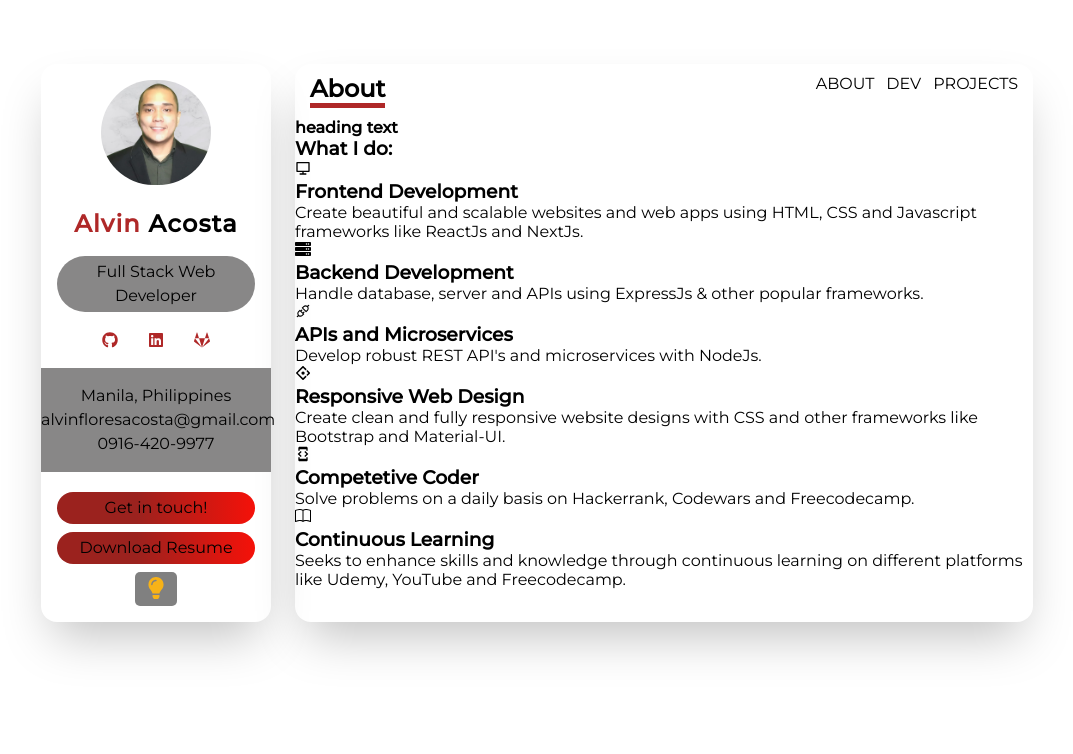
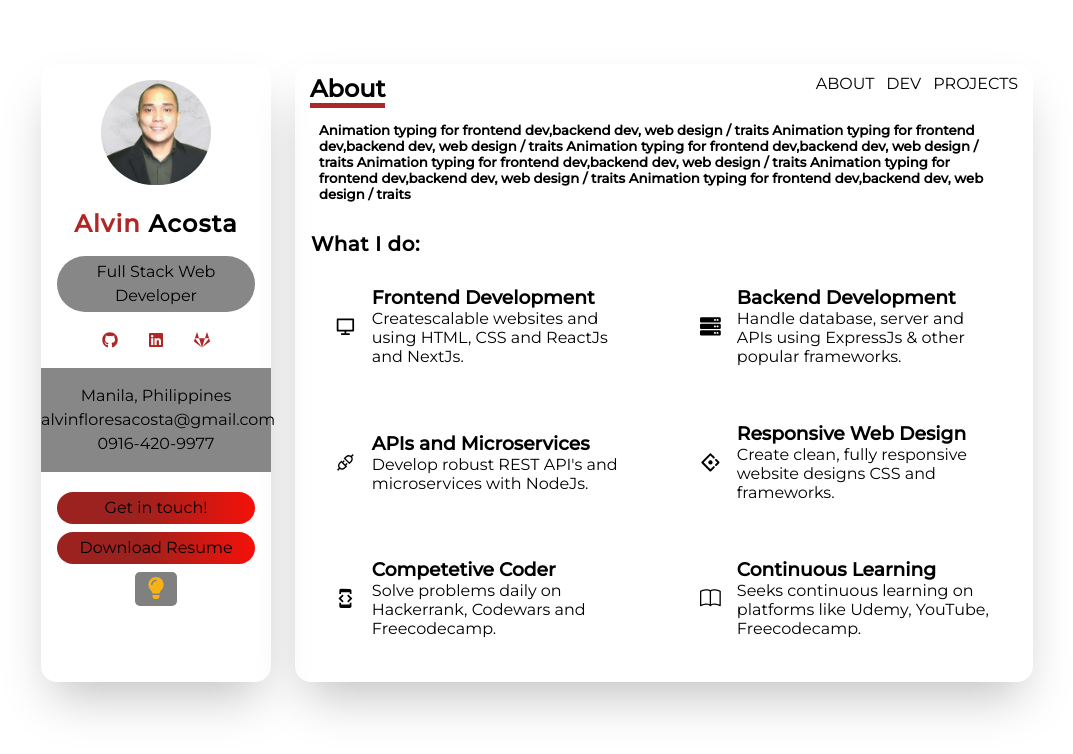
Before and after one commit to Exx-hub/nextjs-portfolio, a Next.js app: page / in a window 1280 px wide. Shown: the top 754 px of the page, without its empty margins (103-1176 px from the left). Built offline with nearby package versions, Linux system fonts and the light colour scheme.

Commit message:
update: Initial styling and layout of Home page

```diff
--- a/components/SkillCard.js
+++ b/components/SkillCard.js
@@ -1,11 +1,15 @@
+import styles from "../styles/SkillCard.module.css";
+
 const SkillCard = ({ item }) => {
 	const { Icon, title, description } = item;
 
 	return (
-		<div>
-			<Icon />
-			<h3>{title}</h3>
-			<p>{description}</p>
+		<div className={styles.skillcard}>
+			<Icon className={styles.icon} />
+			<div>
+				<h3>{title}</h3>
+				<p>{description}</p>
+			</div>
 		</div>
 	);
 };
--- a/data.js
+++ b/data.js
@@ -9,7 +9,7 @@ export const skills = [
 		Icon: RiComputerLine,
 		title: "Frontend Development",
 		description:
-			"Create beautiful and scalable websites and web apps using HTML, CSS and Javascript frameworks like ReactJs and NextJs.",
+			"Createscalable websites and using HTML, CSS and ReactJs and NextJs.",
 	},
 	{
 		Icon: FaServer,
@@ -26,18 +26,18 @@ export const skills = [
 		Icon: AiOutlineAntDesign,
 		title: "Responsive Web Design",
 		description:
-			"Create clean and fully responsive website designs with CSS and other frameworks like Bootstrap and Material-UI.",
+			"Create clean, fully responsive website designs CSS and frameworks.",
 	},
 	{
 		Icon: MdDeveloperMode,
 		title: "Competetive Coder",
 		description:
-			"Solve problems on a daily basis on Hackerrank, Codewars and Freecodecamp.",
+			"Solve problems daily on Hackerrank, Codewars and Freecodecamp.",
 	},
 	{
 		Icon: BsBook,
 		title: "Continuous Learning",
 		description:
-			"Seeks to enhance skills and knowledge through continuous learning on different platforms like Udemy, YouTube and Freecodecamp.",
+			"Seeks continuous learning on platforms like Udemy, YouTube, Freecodecamp.",
 	},
 ];
--- a/pages/index.js
+++ b/pages/index.js
@@ -2,6 +2,7 @@ import Head from "next/head";
 import Image from "next/image";
 import SkillCard from "../components/Skillcard";
 import { skills } from "../data";
+import styles from "../styles/Home.module.css";
 
 export default function Home() {
 	return (
@@ -12,14 +13,21 @@ export default function Home() {
 				<link rel="icon" href="/favicon.ico" />
 			</Head>
 
-			<main className="outer-container-below-navbar">
-				<h4>heading text</h4>
+			<main className={styles.container}>
+				<h5>
+					Animation typing for frontend dev,backend dev, web design / traits
+					Animation typing for frontend dev,backend dev, web design / traits
+					Animation typing for frontend dev,backend dev, web design / traits
+					Animation typing for frontend dev,backend dev, web design / traits
+					Animation typing for frontend dev,backend dev, web design / traits
+					Animation typing for frontend dev,backend dev, web design / traits
+				</h5>
 
-				<div className="skill-cards-container">
+				<div className={styles.cardsContainer}>
 					<h3>What I do:</h3>
-					<div className="skill-cards-grid">
+					<div className={styles.cardGrid}>
 						{skills.map((item) => (
-							<div className="each-skill-card-div" key={item.title}>
+							<div className={styles.card} key={item.title}>
 								<SkillCard item={item} />
 							</div>
 						))}
--- /dev/null
+++ b/styles/Home.module.css
@@ -0,0 +1,42 @@
+.container {
+	display: flex;
+	flex-direction: column;
+	flex-grow: 1;
+	padding-left: 1.5rem;
+	padding-right: 1.5rem;
+	padding-top: 0.25rem;
+}
+
+/* <h6 className="my-3 text-base font-medium"> */
+
+.cardsContainer {
+	flex-grow: 1;
+	padding: 1rem;
+	margin-left: -1.5rem;
+	margin-right: -1.5rem;
+}
+.cardsContainer > h3 {
+	font-weight: 600;
+	margin-top: 0.75rem;
+	margin-bottom: 0.75rem;
+	font-size: 1.25rem;
+	line-height: 1.75rem;
+	letter-spacing: 0.025em;
+}
+
+.cardGrid {
+	margin-top: 0.75rem;
+	margin-bottom: 0.75rem;
+	display: grid;
+	gap: 1.5rem;
+	grid-template-columns: repeat(2, minmax(0, 1fr));
+	/* sm:grid-cols-12 */
+}
+
+.card {
+	grid-column: span 1 / span 1;
+	/* grid-column: span 12 / span 12; sm*/
+	/* md:col-span-1 */
+	padding: 0.5rem;
+}
+/*   rounded-lg dark:bg-dark-200 " */
--- /dev/null
+++ b/styles/SkillCard.module.css
@@ -0,0 +1,15 @@
+.skillcard {
+	display: flex;
+	align-items: center;
+	justify-content: center;
+	padding: 0.5rem;
+	margin-right: calc(0.5rem * 0);
+	margin-left: calc(0.5rem * calc(1 - 0));
+	height: 100%;
+}
+
+.icon {
+	min-width: 1.3rem;
+	min-height: 1.3rem;
+	margin-right: 1rem;
+}
```
